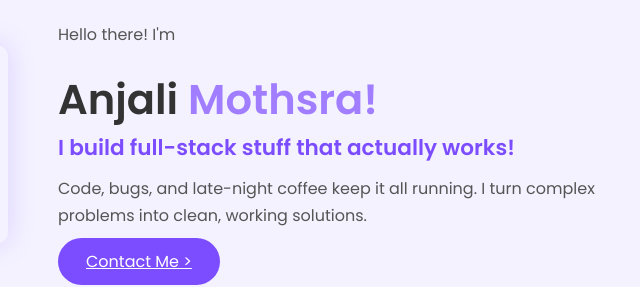
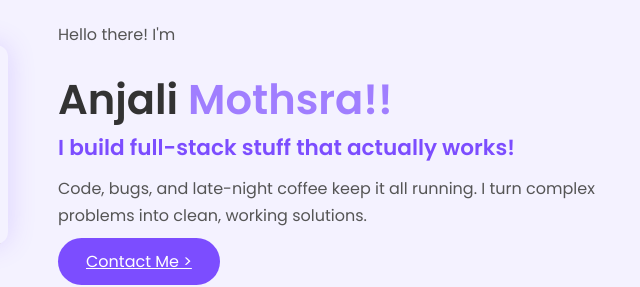
Before and after one commit to AnjaliMothsra/Portfolio_jenkins_pipeline, a plain HTML site: page index.html in a window 1280 px wide. Shown: the part 185-472 px from the top of the page, 462-1102 px from the left. Drawn offline with Linux system fonts and the light colour scheme.

Commit message:
Minor change needed for Jenkins testing

```diff
--- a/index.html
+++ b/index.html
@@ -37,7 +37,7 @@
 
       <div class="hero-text">
         <p class="intro">Hello there! I'm</p> <!-- small text change -->
-        <h1>Anjali <span>Mothsra!</span></h1>
+        <h1>Anjali <span>Mothsra!!</span></h1>
 
         <h2 style="color:#7C4DFF;">I build full-stack stuff that actually works!</h2> <!-- color change -->
         <p>Code, bugs, and late-night coffee keep it all running. I turn complex problems into clean, working solutions.</p>
```
